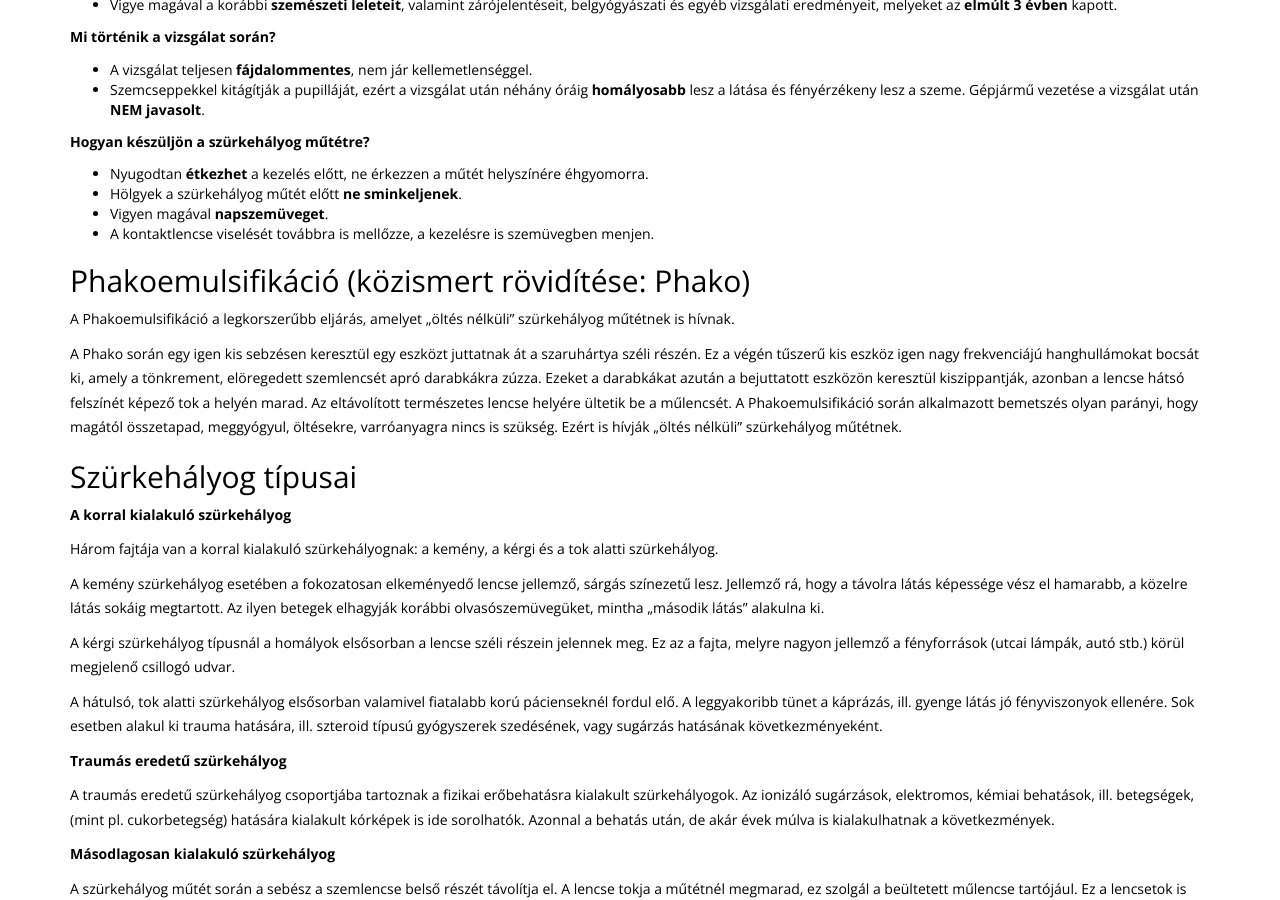
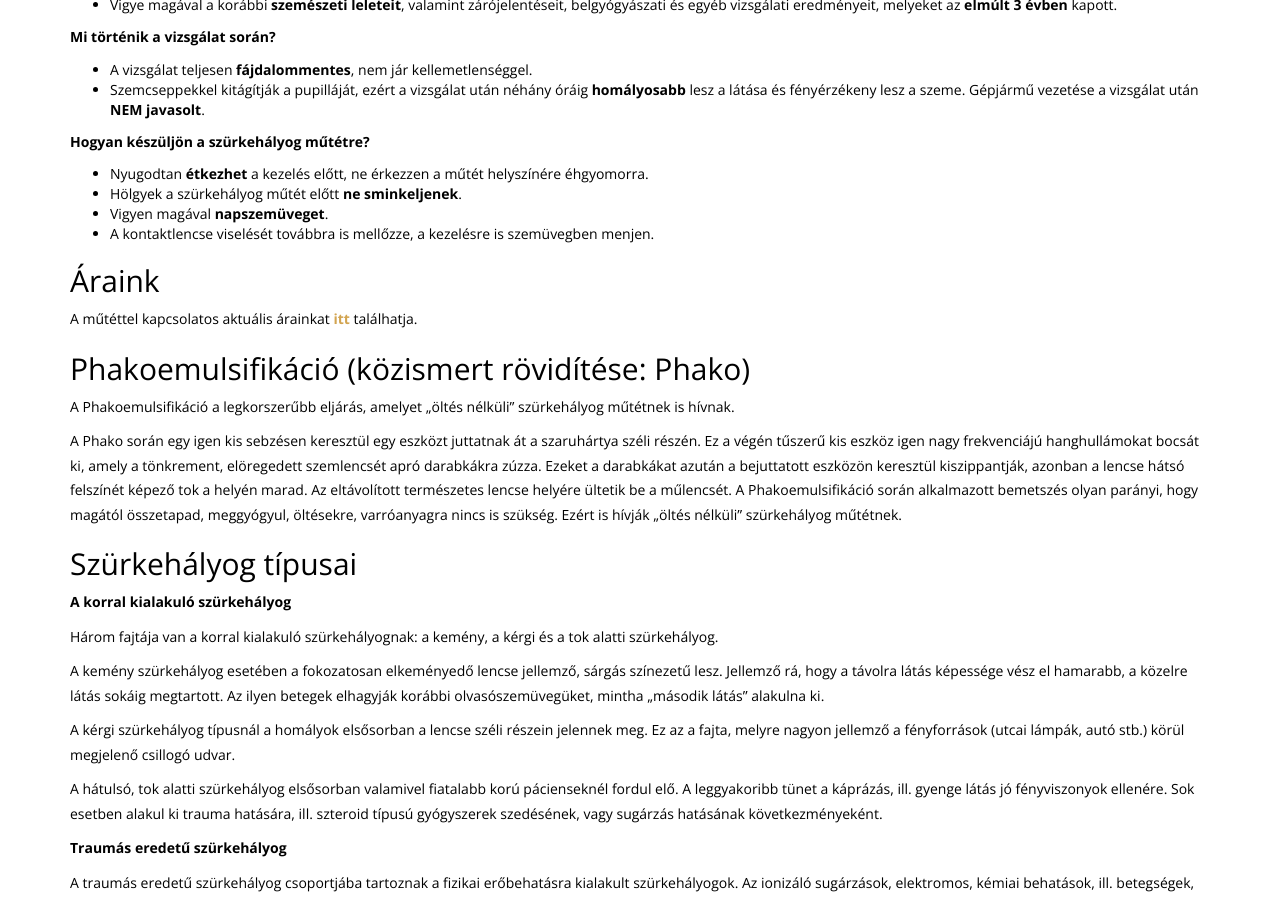
Before and after one commit to aranyszemoptika/aranyszemoptika.github.io, a Jekyll site: the page built from docs/page_cataract.md, in a window 1280 px wide and 900 px high, scrolled down 687 px. Built offline with Jekyll 4.4.1, drawn with Linux system fonts in a browser that asks for light colours.

Commit message:
cataract prices reference. dates

```diff
--- a/docs/page_cataract.md
+++ b/docs/page_cataract.md
@@ -44,6 +45,10 @@ __Hogyan készüljön a szürkehályog műtétre?__
 - Vigyen magával __napszemüveget__.
 - A kontaktlencse viselését továbbra is mellőzze, a kezelésre is szemüvegben menjen.
 
+## Áraink
+
+A műtéttel kapcsolatos aktuális árainkat __[itt](/arak "Műtét árak")__ találhatja.
+
 ## Phakoemulsifikáció (közismert rövidítése: Phako)
 
 A Phakoemulsifikáció a legkorszerűbb eljárás, amelyet „öltés nélküli” szürkehályog műtétnek is hívnak.
--- a/docs/page_contact.html
+++ b/docs/page_contact.html
@@ -2,6 +2,7 @@
 permalink: uzleteink-elerhetosege
 layout: root
 title: Üzleteink
+last_modified_at: 2021-10-11
 ---
 
 <article class="contactPage">
```
Also changed, not shown: other parts of docs/page_cataract.md (+1 -0 lines), docs/page_services.md (+1 -0 lines).
